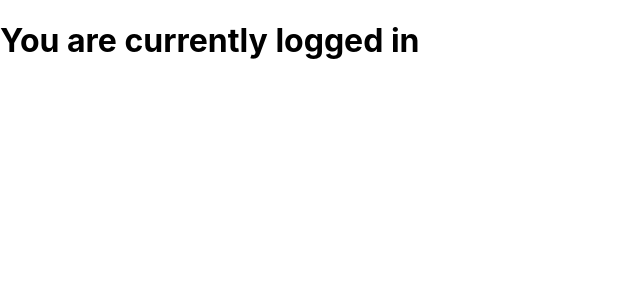
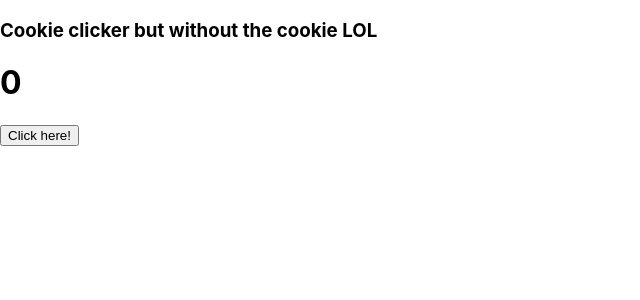
Before and after one commit to Lydia-Tan/react-practice, a React (Create React App) app: page / in a window 1280 px wide. Shown: the top 300 px of the page, without its empty margins (0-640 px from the left). Built offline with nearby package versions, Linux system fonts and the light colour scheme.

Commit message:
added a changing state object w button interaction

```diff
--- a/src/App.js
+++ b/src/App.js
@@ -13,34 +13,37 @@ import React from "react";
 // import productsData from "./components/ProductsData.js";
 
 
-
-class App extends React.Component {
+class App extends React.Component{
   constructor(){
     super();
     this.state = {
-      login: true
+      counter: 0
     }
+    this.handleClicks = this.handleClicks.bind(this);
+  }
+
+  handleClicks(){
+    this.setState(function(prevState){
+        return{
+          counter: prevState.counter + 1
+        }
+      }
+    )
+  }
+
+  render(){
+    return(
+      <div>
+        <h3>Cookie clicker but without the cookie LOL</h3>
+        <h1>{this.state.counter}</h1>
+        <button onClick = {this.handleClicks}>Click here!</button>
+      </div>
+    )
+
   }
 
 
-
-  render(){
-    let wordDisplay
-    if(this.state.login === true){
-      wordDisplay = "in";
-    }
-    else{
-      wordDisplay = "out";
-    }
-    return (
-      <div>
-          <h1>You are currently logged {wordDisplay}</h1>
-      </div>
-  )
-  }
-
 }
-
 
 
 
```
Also changed, not shown: 1 other file (tests, documents, lock files or other folders).
